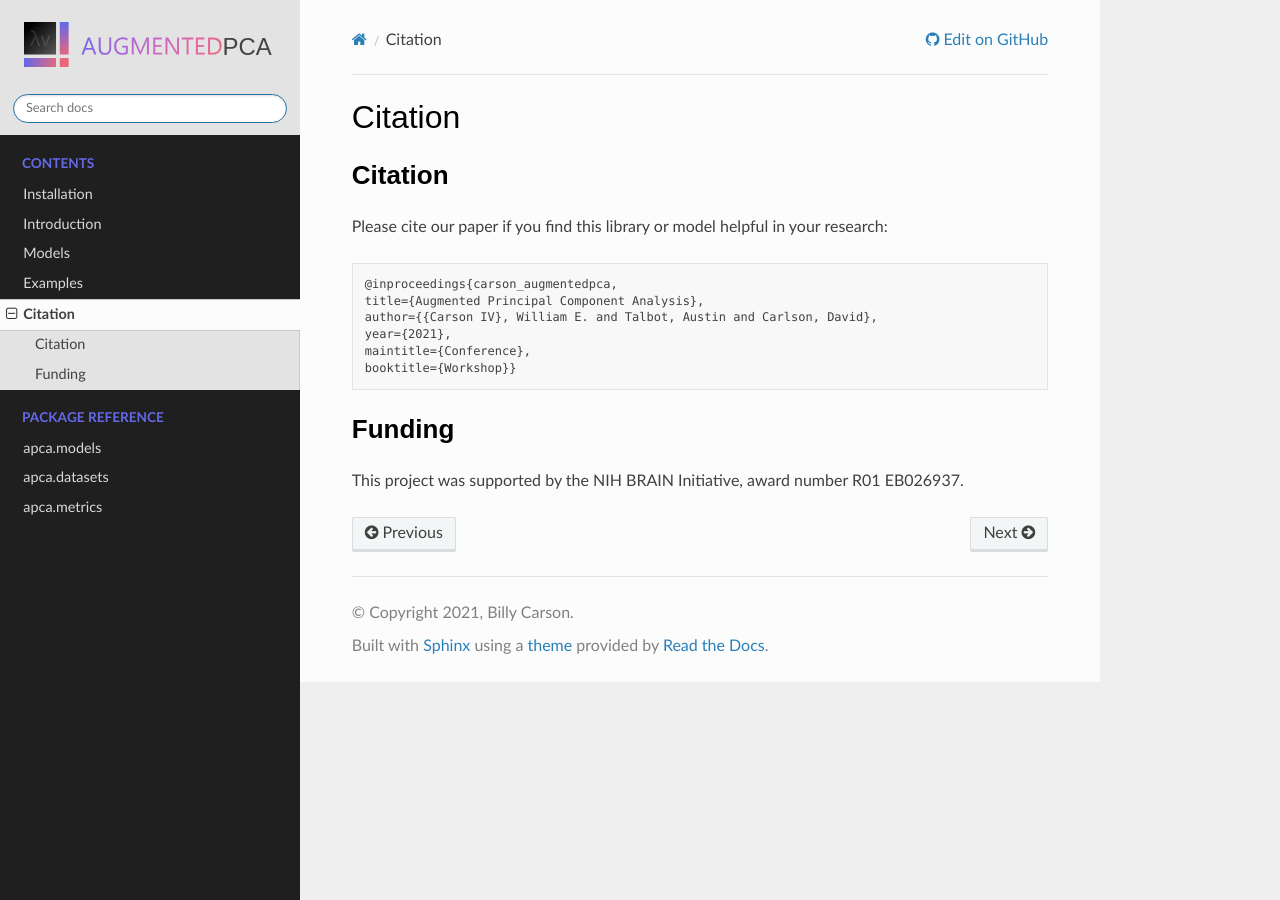
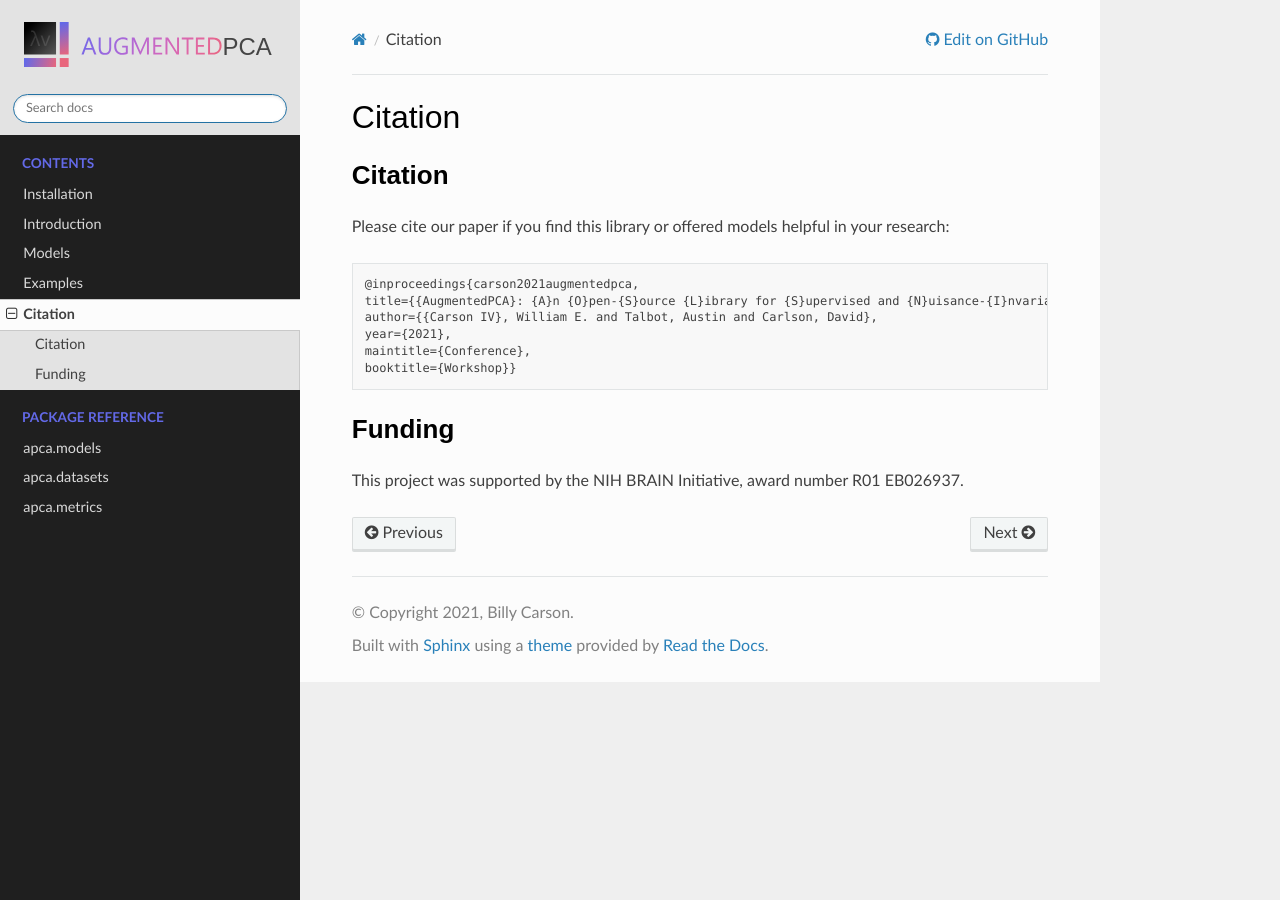
Before and after one commit to wecarsoniv/augmented-pca, a Sphinx documentation site: the page built from docs/source/contents/citation.rst, in a window 1280 px wide. Built offline with Sphinx 7.4.7 and the Read the Docs theme 2.0.0, drawn with Linux system fonts in a browser that asks for light colours.

Commit message:
Updated documentation citation.

```diff
--- a/docs/source/contents/citation.rst
+++ b/docs/source/contents/citation.rst
@@ -5,26 +5,25 @@
 
 
 Citation
-========================================================================================================================
+========
 
 
 Citation
-------------------------------------------------------------------------------------------------------------------------
+--------
 
-Please cite our paper if you find this library or model helpful in your research:
+Please cite our paper if you find this library or offered models helpful in your research:
 
 .. code-block:: none
 
-    @inproceedings{carson_augmentedpca,
-    title={Augmented Principal Component Analysis},
+    @inproceedings{carson2021augmentedpca,
+    title={{AugmentedPCA}: {A}n {O}pen-{S}ource {L}ibrary for {S}upervised and {N}uisance-{I}nvariant {L}inear {R}epresentation {L}earning with {A}nalytic {S}olutions},
     author={{Carson IV}, William E. and Talbot, Austin and Carlson, David},
     year={2021},
     maintitle={Conference},
     booktitle={Workshop}}
 
 
-
 Funding
-------------------------------------------------------------------------------------------------------------------------
+-------
 
 This project was supported by the NIH BRAIN Initiative, award number R01 EB026937.
```
